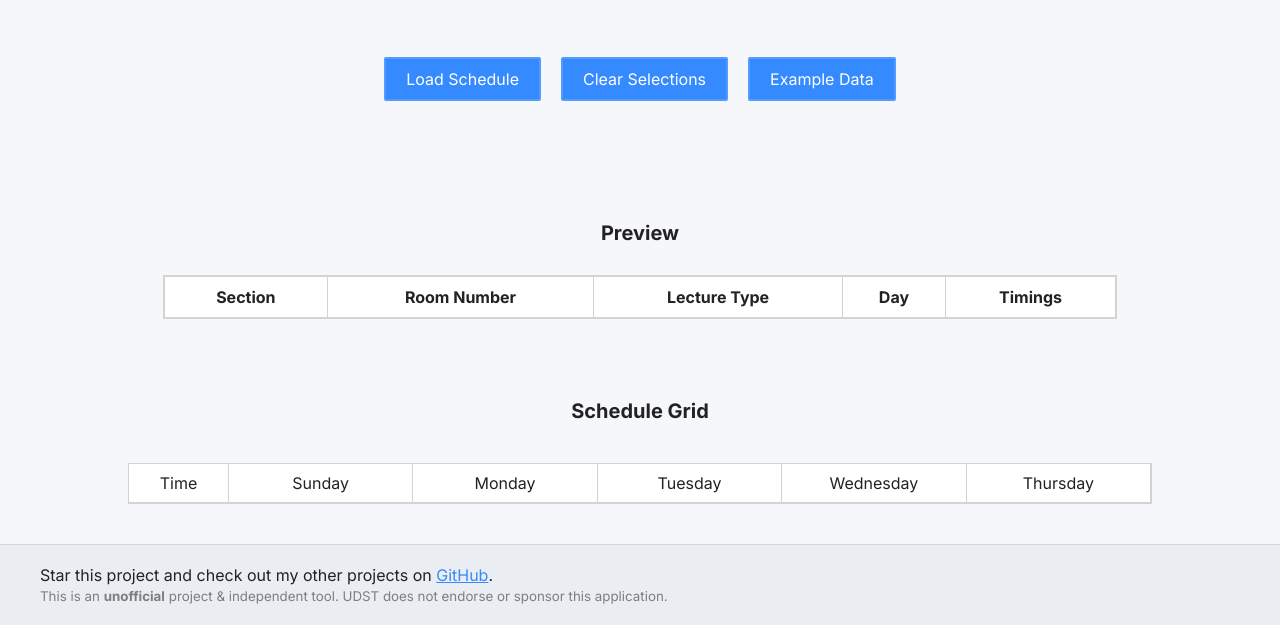
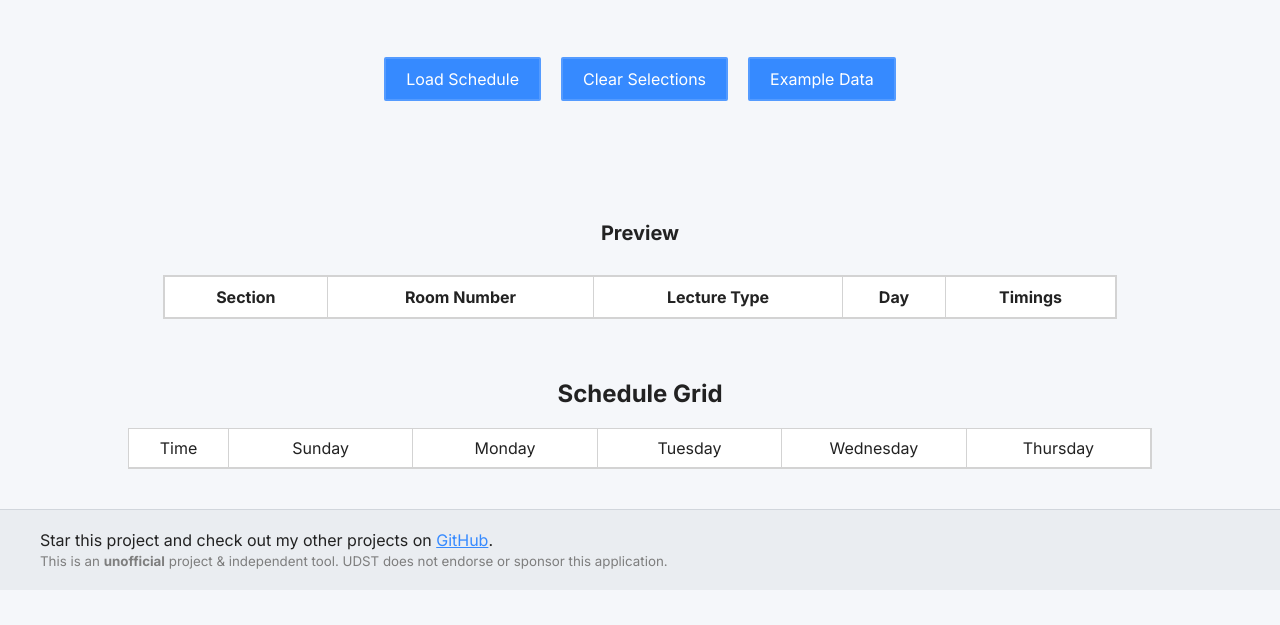
Before and after one commit to 60307390/scheduler-udst-revamp, a website built with Vite: page index.html in a window 1280 px wide. Shown: the part 612-1237 px from the top of the page. After the commit the page ends 1202 px from the top, so only its background shows below. Built offline with nearby package versions, Linux system fonts and the light colour scheme.

Commit message:
update style.css

```diff
--- a/src/assets/style.css
+++ b/src/assets/style.css
@@ -299,7 +299,9 @@ td {
 }
 
 .schedule-grid-title {
+    margin: 0px;
     text-align: center;
+    font-size: 24px;
 }
 
 .print-button-container {
```
